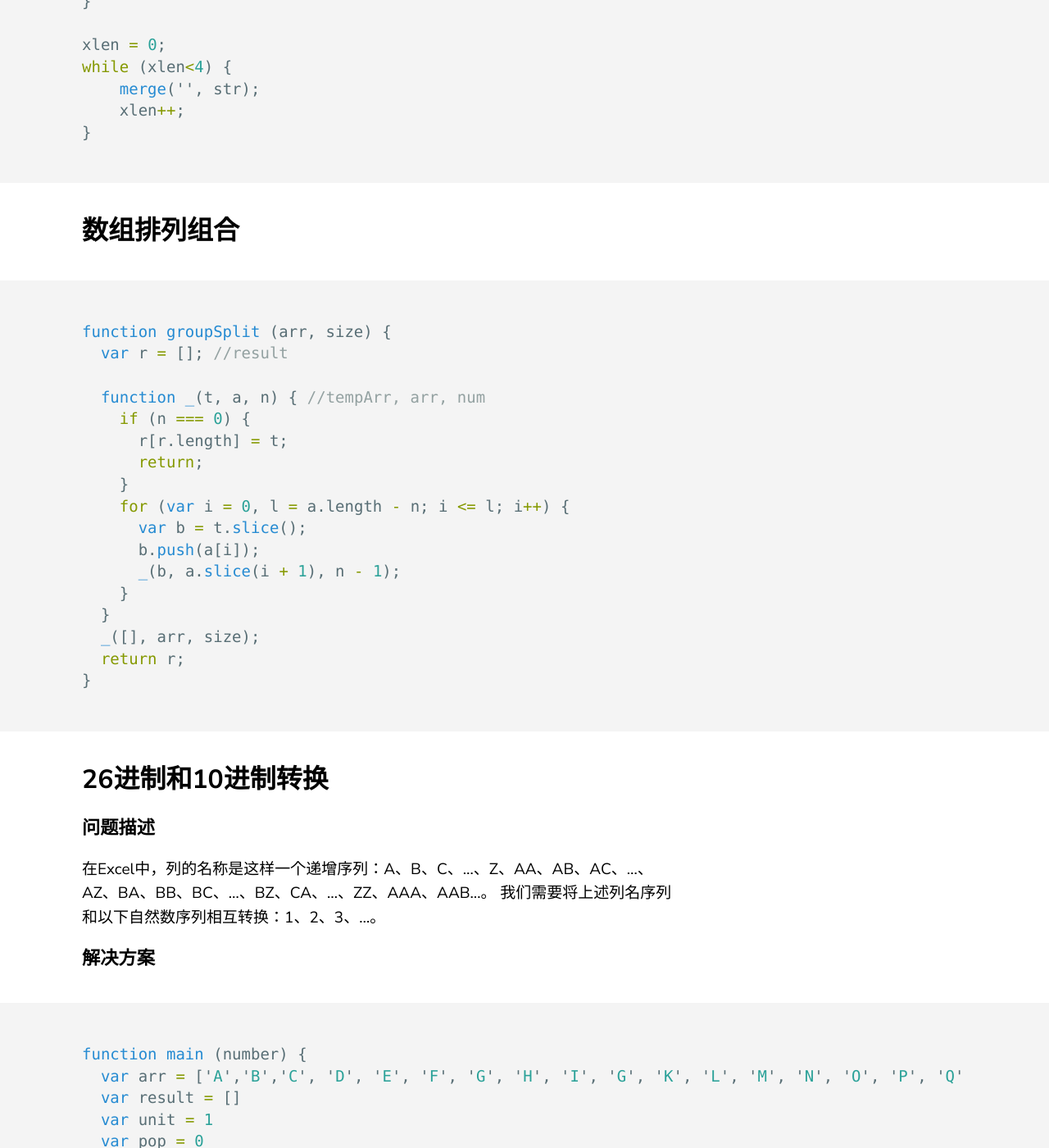
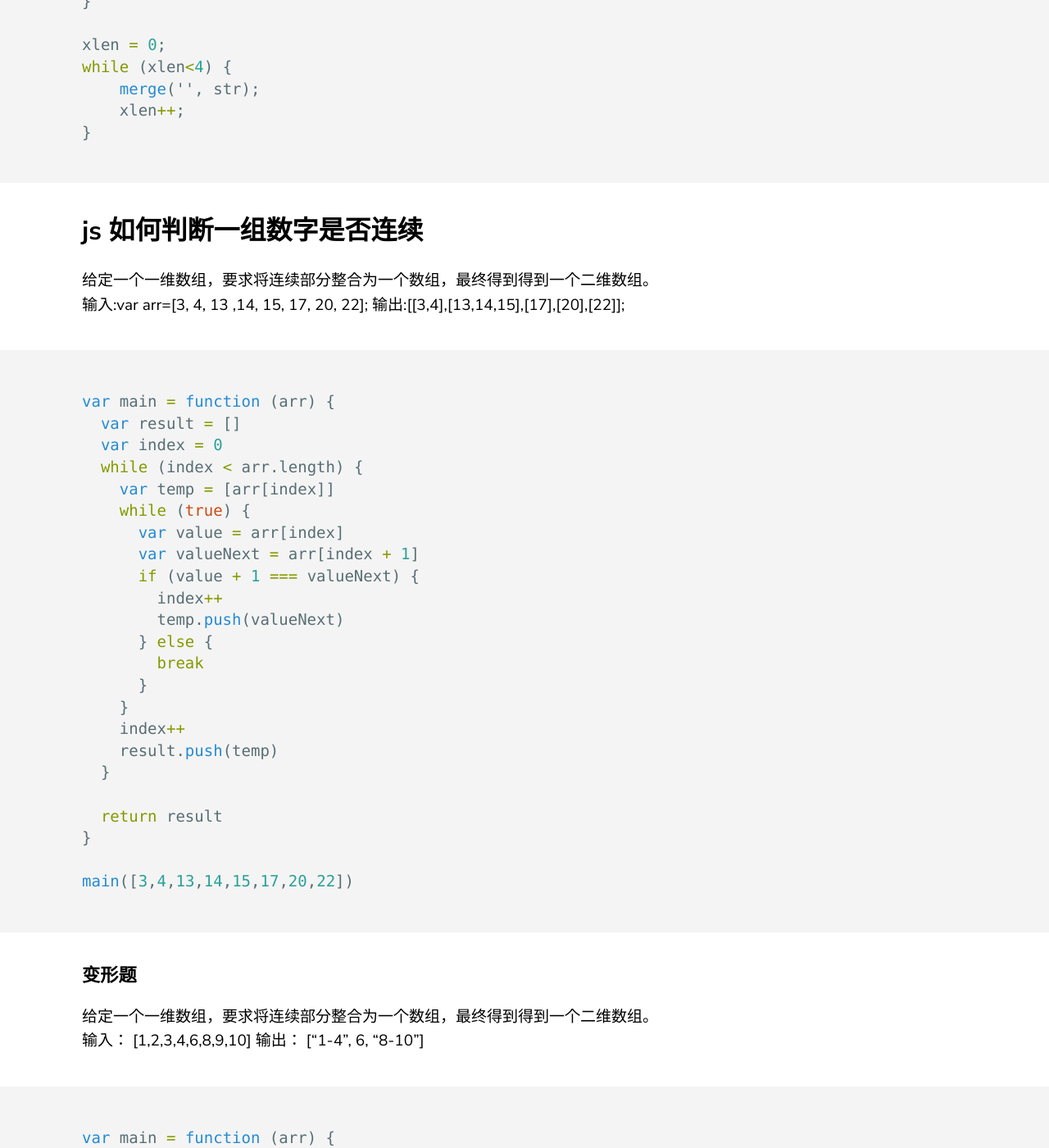
Before and after one commit to bilibiliou/bilibiliou.github.io, a Jekyll site: the page built from _posts/Algorithm/2015-12-31-interview.markdown, in a window 1280 px wide and 1400 px high, scrolled down 33622 px. Shown: the whole window at 82% size. Built offline with Jekyll 4.4.1, drawn with Linux system fonts in a browser that asks for light colours; some of the changed text lies outside the part shown.

Commit message:
new version

````diff
--- a/_posts/Algorithm/2015-12-31-interview.markdown
+++ b/_posts/Algorithm/2015-12-31-interview.markdown
@@ -1090,6 +1090,77 @@ while (xlen<4) {
 }
 ```
 
+## js 如何判断一组数字是否连续
+
+给定一个一维数组，要求将连续部分整合为一个数组，最终得到得到一个二维数组。
+输入:var arr=[3, 4, 13 ,14, 15, 17, 20, 22];
+输出:[[3,4],[13,14,15],[17],[20],[22]];
+
+```js
+var main = function (arr) {
+  var result = []
+  var index = 0
+  while (index < arr.length) {
+    var temp = [arr[index]]
+    while (true) {
+      var value = arr[index]
+      var valueNext = arr[index + 1]
+      if (value + 1 === valueNext) {
+        index++
+        temp.push(valueNext)
+      } else {
+        break
+      }
+    }
+    index++
+    result.push(temp)
+  }
+
+  return result
+}
+
+main([3,4,13,14,15,17,20,22])
+```
+
+### 变形题
+
+给定一个一维数组，要求将连续部分整合为一个数组，最终得到得到一个二维数组。
+输入： [1,2,3,4,6,8,9,10]
+输出： ["1-4", 6, "8-10"]
+
+```js
+var main = function (arr) {
+  var result = []
+  var index = 0
+  while (index < arr.length) {
+    var temp = [arr[index]]
+    while (true) {
+      var value = arr[index]
+      var valueNext = arr[index + 1]
+      if (value + 1 === valueNext) {
+        index++
+        temp.push(valueNext)
+      } else {
+        break
+      }
+    }
+    index++
+    if (temp.length > 1) {
+        var f = temp[0]
+        var e = temp[temp.length - 1]
+        result.push(f + '-' + e)
+    } else {
+      result.push(temp[0])
+    }
+  }
+
+  return result
+}
+main([1,2,3,4,6,8,9,10])
+
+// ["1-4", 6, "8-10"]
+```
+
 ## 数组排列组合
 
 ```js
--- a/_posts/tech/2020-04-24-data-hijack.markdown
+++ b/_posts/tech/2020-04-24-data-hijack.markdown
@@ -1,4 +1,3 @@
-
 ---
 layout: post
 title: 手撕数据劫持代码
````
